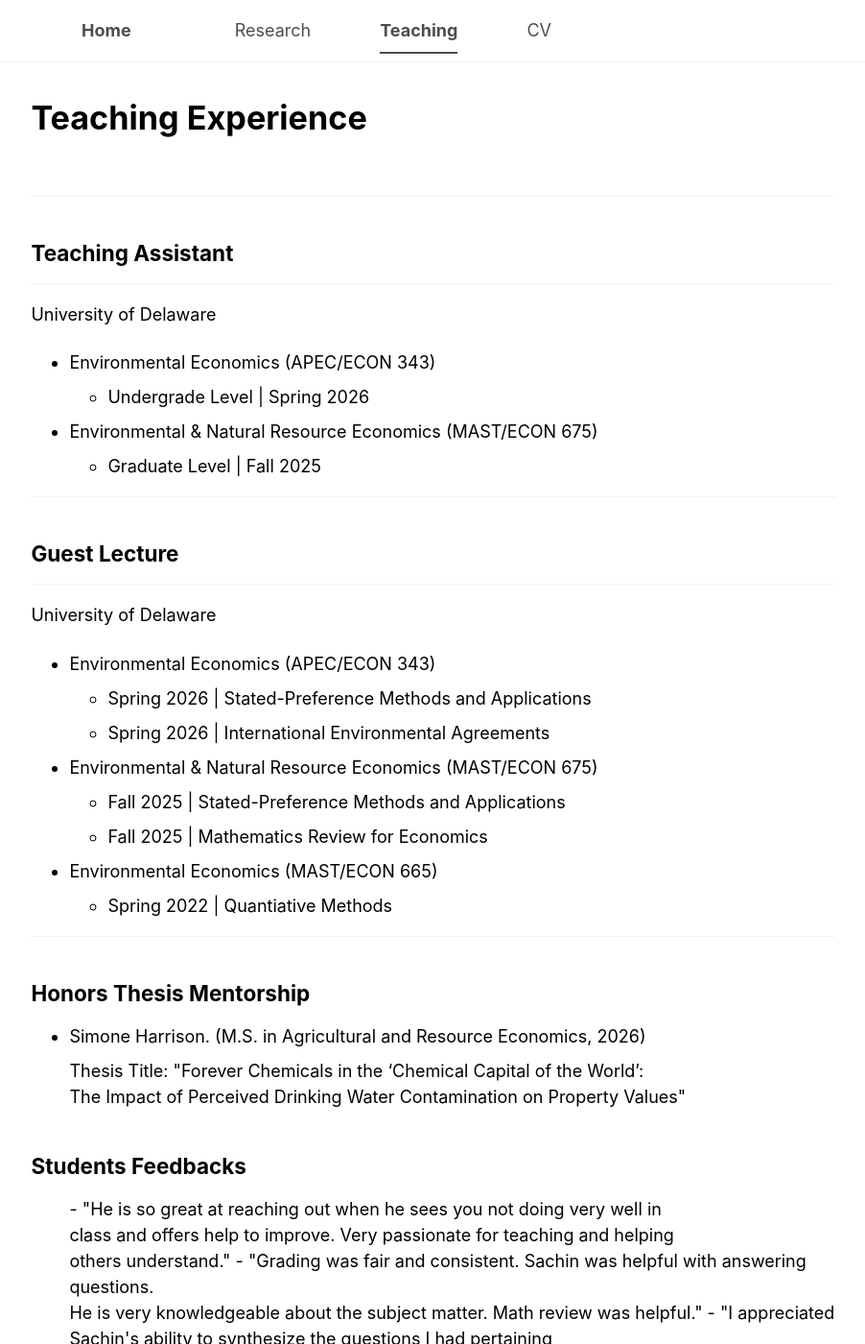
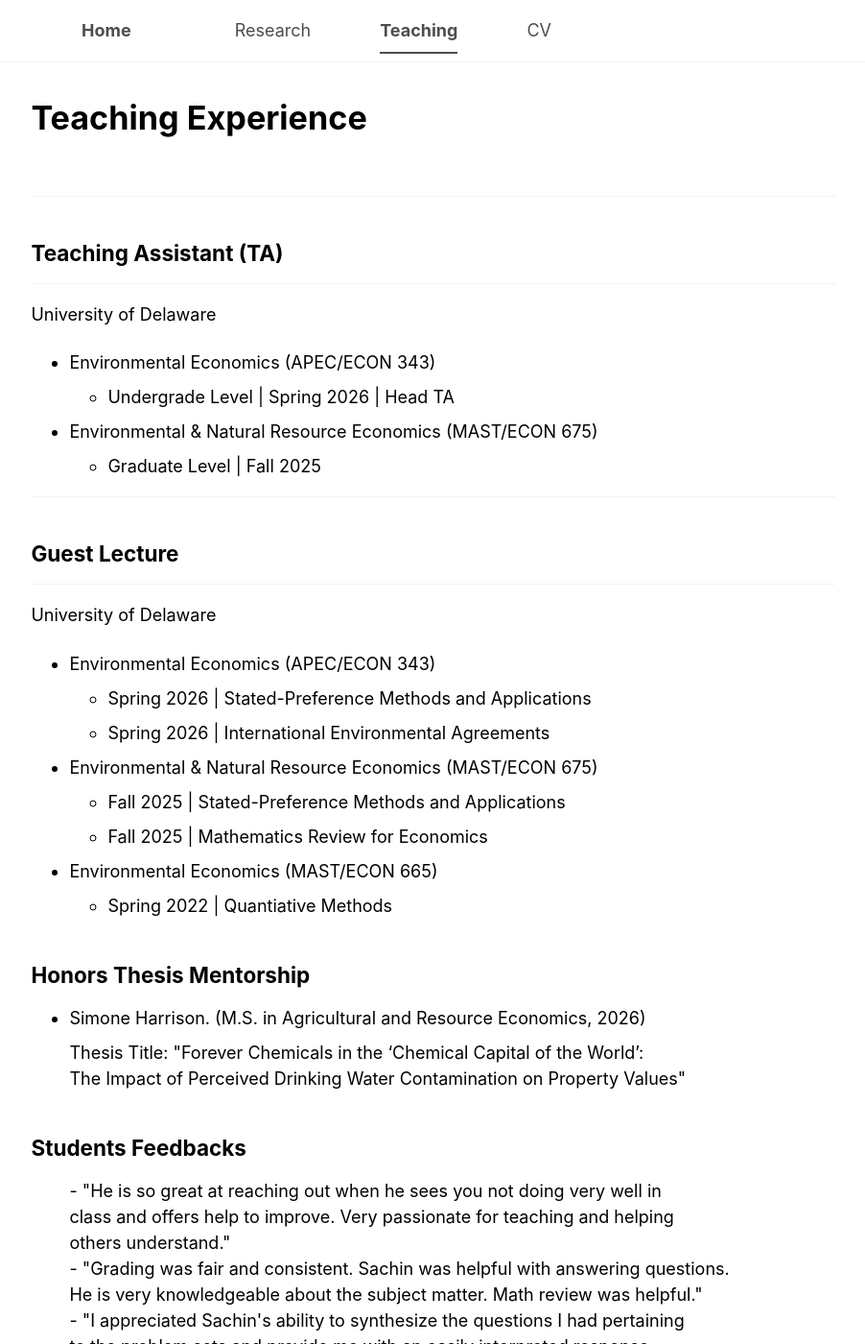
Before and after one commit to sachin-b-badole/sachin-b-badole.github.io, a Jekyll site: the page built from _pages/teaching.html, in a window 1280 px wide and 1400 px high. Shown: the whole window at 96% size, without its empty margins (301-1203 px from the left). Built offline with Jekyll 4.4.1, drawn with Linux system fonts in a browser that asks for light colours.

Commit message:
Update teaching.html

```diff
--- a/_pages/teaching.html
+++ b/_pages/teaching.html
@@ -11,13 +11,13 @@
 
 <hr>
 
-<h2>Teaching Assistant</h2>
+<h2>Teaching Assistant (TA)</h2>
 <hr>
 <p>University of Delaware</p>
 <ul>
   <li>Environmental Economics (APEC/ECON 343)</li>
   <ul>
-    <li>Undergrade Level | Spring 2026</li>
+    <li>Undergrade Level | Spring 2026 | Head TA</li>
   </ul>
   <li>Environmental &amp; Natural Resource Economics (MAST/ECON 675)</li>
   <ul>
@@ -47,7 +47,7 @@
   </ul>
 </ul>
 
-<hr>
+<!-- <p> <hr>  <p> -->
 
 <h2>Honors Thesis Mentorship</h2>
 
@@ -63,10 +63,10 @@
 <h2>Students Feedbacks</h2>
 <ul>
   - "He is so great at reaching out when he sees you not doing very well in <br>
-  class and offers help to improve. Very passionate for teaching and helping <br> others understand."
+  class and offers help to improve. Very passionate for teaching and helping <br> others understand." <br>
   - "Grading was fair and consistent. Sachin was helpful with answering questions. <br>
-  He is very knowledgeable about the subject matter. Math review was helpful."
+  He is very knowledgeable about the subject matter. Math review was helpful." <br>
   - "I appreciated Sachin's ability to synthesize the questions I had pertaining <br>
   to the problem sets and provide me with an easily interpreted response. <br>
-  In addition, receiving detailed feedback on my responses in Gradescope was very helpful."
+  In addition, receiving detailed feedback on my responses in Gradescope was very helpful." <br>
 </ul>
```
